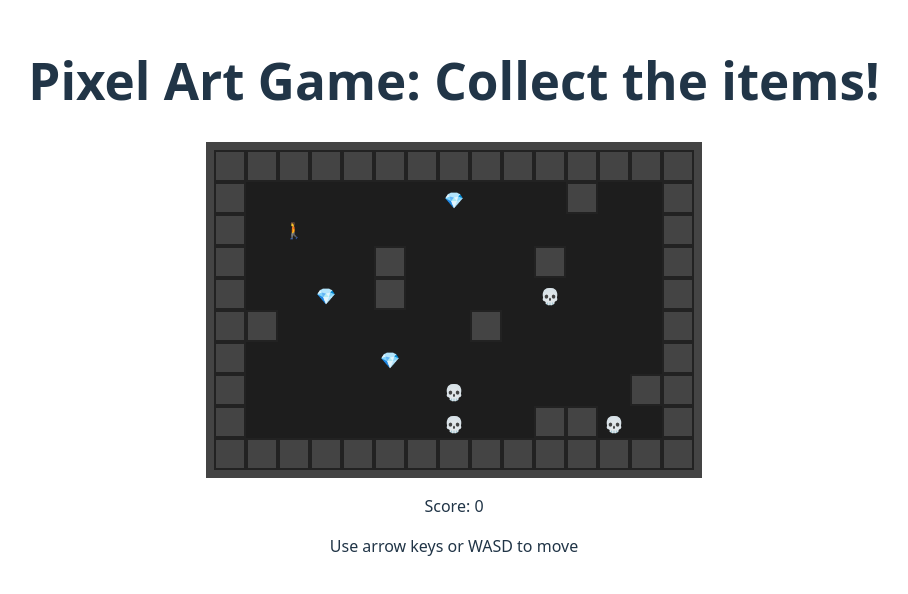
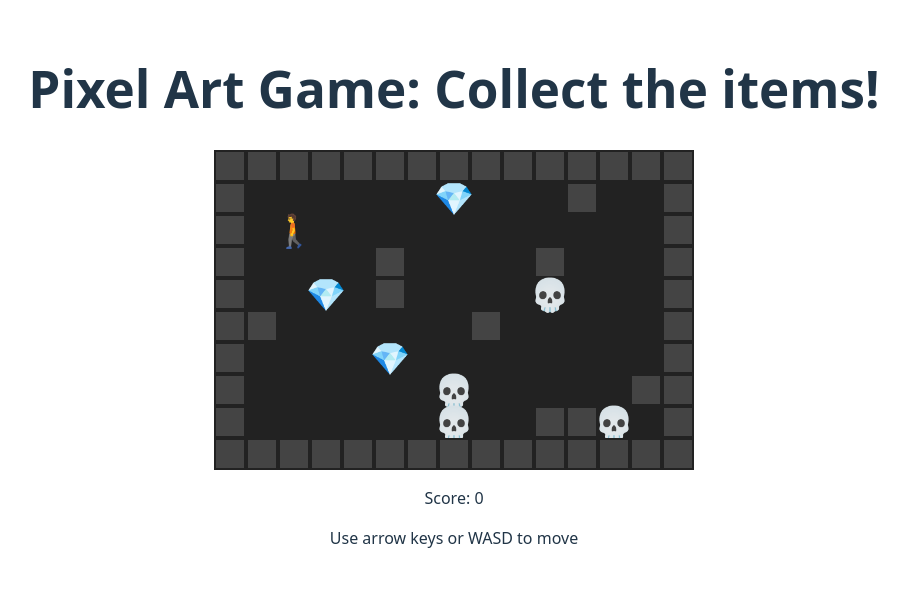
Before and after one commit to alvi0avcc/pixel-art-game, a React (Vite) app: page / in a window 1280 px wide. Shown: the part 104-698 px from the top of the page, without its empty margins (186-1094 px from the left). Built offline with nearby package versions, Linux system fonts and the light colour scheme.

Commit message:
separation into components

```diff
--- a/src/App.css
+++ b/src/App.css
@@ -3,6 +3,13 @@
   margin: 0 auto;
   padding: 2rem;
   text-align: center;
+}
+
+.game-map{
+  position: relative;
+  margin: 0 auto;
+  background: #222;
+  image-rendering: pixelated;
 }
 
 .wall{
@@ -15,17 +22,20 @@
 }
 
 .player{
+  display: flex;
   position: absolute;
   background: transparent;
   z-index: 2;
-  display: flex;
   justify-content: center;
   align-items: center;
 }
 
 .item{
+  display: flex;
   position: absolute;
   background: transparent;
+  justify-content: center;
+  align-items: center;
 }
 
 .info{
--- a/src/App.tsx
+++ b/src/App.tsx
@@ -1,8 +1,9 @@
 import { useState, useEffect } from 'react';
 import './App.css';
-import { GameConfig, initialPlayer } from './const';
+import { initialPlayer } from './const';
 import { initialMap } from './utils/initialMap';
 import { useGameControls } from './hooks/useGameControls';
+import GameMap from './components/GameMap';
 
 function App() {
   const [map, setMap] = useState<number[][]>(initialMap);
@@ -27,81 +28,7 @@ function App() {
   return (
     <div className="game-container">
       <h1>Pixel Art Game: Collect the items!</h1>
-      <div
-        className="game-map"
-        style={{
-          width: GameConfig.TileSize * GameConfig.MapWidth,
-          height:
-            GameConfig.TileSize * GameConfig.MapHeight,
-          position: 'relative',
-          margin: '0 auto',
-          border: '8px solid #444',
-          background: '#1d1d1d',
-          imageRendering: 'pixelated',
-        }}
-      >
-        {map.flatMap((row, y) =>
-          row.map((cell, x) => {
-            if (cell === 1)
-              return (
-                <div
-                  key={`wall-${x}-${y}`}
-                  className="wall"
-                  style={{
-                    left: x * GameConfig.TileSize,
-                    top: y * GameConfig.TileSize,
-                    width: GameConfig.TileSize,
-                    height: GameConfig.TileSize,
-                  }}
-                />
-              );
-            if (cell === 2)
-              return (
-                <div
-                  key={`item-${x}-${y}`}
-                  className="item"
-                  style={{
-                    left: x * GameConfig.TileSize + 6,
-                    top: y * GameConfig.TileSize + 6,
-                    width: GameConfig.TileSize - 12,
-                    height: GameConfig.TileSize - 12,
-                  }}
-                >
-                  💎
-                </div>
-              );
-
-            if (cell === 3)
-              return (
-                <div
-                  key={`item-${x}-${y}`}
-                  className="item"
-                  style={{
-                    left: x * GameConfig.TileSize + 6,
-                    top: y * GameConfig.TileSize + 6,
-                    width: GameConfig.TileSize - 12,
-                    height: GameConfig.TileSize - 12,
-                  }}
-                >
-                  💀
-                </div>
-              );
-
-            return null;
-          }),
-        )}
-        <div
-          className="player"
-          style={{
-            left: player.x * GameConfig.TileSize,
-            top: player.y * GameConfig.TileSize,
-            width: GameConfig.TileSize,
-            height: GameConfig.TileSize,
-          }}
-        >
-          🚶
-        </div>
-      </div>
+      <GameMap map={map} player={player} />
       <p className="info">Score: {score}</p>
       <p className="info">Use arrow keys or WASD to move</p>
     </div>
--- /dev/null
+++ b/src/components/GameMap.tsx
@@ -0,0 +1,40 @@
+import React from 'react';
+import { GameConfig } from '../const';
+import { type PlayerType } from '../types/types';
+import Tile from './Tile';
+import Player from './Player';
+
+interface GameMapProps {
+  map: number[][];
+  player: PlayerType;
+}
+
+const GameMap: React.FC<GameMapProps> = ({
+  map,
+  player,
+}) => {
+  return (
+    <div
+      className="game-map"
+      style={{
+        width: GameConfig.TileSize * GameConfig.MapWidth,
+        height: GameConfig.TileSize * GameConfig.MapHeight,
+        fontSize: GameConfig.TileSize,
+      }}
+    >
+      {map.flatMap((row, y) =>
+        row.map((cell, x) => (
+          <Tile
+            key={`tile-${x}-${y}`}
+            cell={cell}
+            x={x}
+            y={y}
+          />
+        )),
+      )}
+      <Player player={player} />
+    </div>
+  );
+};
+
+export default GameMap;
--- /dev/null
+++ b/src/components/Item.tsx
@@ -0,0 +1,26 @@
+import React from 'react';
+import { GameConfig } from '../const';
+
+interface ItemProps {
+  x: number;
+  y: number;
+  emoji: string;
+}
+
+const Item: React.FC<ItemProps> = ({ x, y, emoji }) => {
+  return (
+    <div
+      className="item"
+      style={{
+        left: x * GameConfig.TileSize,
+        top: y * GameConfig.TileSize,
+        width: GameConfig.TileSize,
+        height: GameConfig.TileSize,
+      }}
+    >
+      {emoji}
+    </div>
+  );
+};
+
+export default Item;
--- /dev/null
+++ b/src/components/Player.tsx
@@ -0,0 +1,25 @@
+import React from 'react';
+import { GameConfig } from '../const';
+import { type PlayerType } from '../types/types';
+
+interface PlayerProps {
+  player: PlayerType;
+}
+
+const Player: React.FC<PlayerProps> = ({ player }) => {
+  return (
+    <div
+      className="player"
+      style={{
+        left: player.x * GameConfig.TileSize,
+        top: player.y * GameConfig.TileSize,
+        width: GameConfig.TileSize,
+        height: GameConfig.TileSize,
+      }}
+    >
+      🚶
+    </div>
+  );
+};
+
+export default Player;
--- /dev/null
+++ b/src/components/Tile.tsx
@@ -0,0 +1,24 @@
+import React from 'react';
+import Wall from './Wall';
+import Item from './Item';
+
+interface TileProps {
+  cell: number;
+  x: number;
+  y: number;
+}
+
+const Tile: React.FC<TileProps> = ({ cell, x, y }) => {
+  if (cell === 1) {
+    return <Wall x={x} y={y} />;
+  }
+  if (cell === 2) {
+    return <Item x={x} y={y} emoji="💎" />;
+  }
+  if (cell === 3) {
+    return <Item x={x} y={y} emoji="💀" />;
+  }
+  return null;
+};
+
+export default Tile;
--- /dev/null
+++ b/src/components/Wall.tsx
@@ -0,0 +1,23 @@
+import React from 'react';
+import { GameConfig } from '../const';
+
+interface WallProps {
+  x: number;
+  y: number;
+}
+
+const Wall: React.FC<WallProps> = ({ x, y }) => {
+  return (
+    <div
+      className="wall"
+      style={{
+        left: x * GameConfig.TileSize,
+        top: y * GameConfig.TileSize,
+        width: GameConfig.TileSize,
+        height: GameConfig.TileSize,
+      }}
+    />
+  );
+};
+
+export default Wall;
--- a/src/const.ts
+++ b/src/const.ts
@@ -1,4 +1,4 @@
-import type { Player } from './types/types';
+import type { PlayerType } from './types/types';
 
 export const GameConfig = {
   TileSize: 32,
@@ -6,4 +6,4 @@ export const GameConfig = {
   MapHeight: 10,
 } as const;
 
-export const initialPlayer: Player = { x: 2, y: 2 };
+export const initialPlayer: PlayerType = { x: 2, y: 2 };
--- a/src/types/types.ts
+++ b/src/types/types.ts
@@ -1,10 +1,10 @@
-export type Player = { x: number; y: number };
+export type PlayerType = { x: number; y: number };
 
 export type GameControlsProps = {
-  player: Player;
+  player: PlayerType;
   map: number[][];
   score: number;
-  setPlayer: (player: Player) => void;
+  setPlayer: (player: PlayerType) => void;
   setMap: (map: number[][]) => void;
   setScore: (score: number) => void;
 };
```
